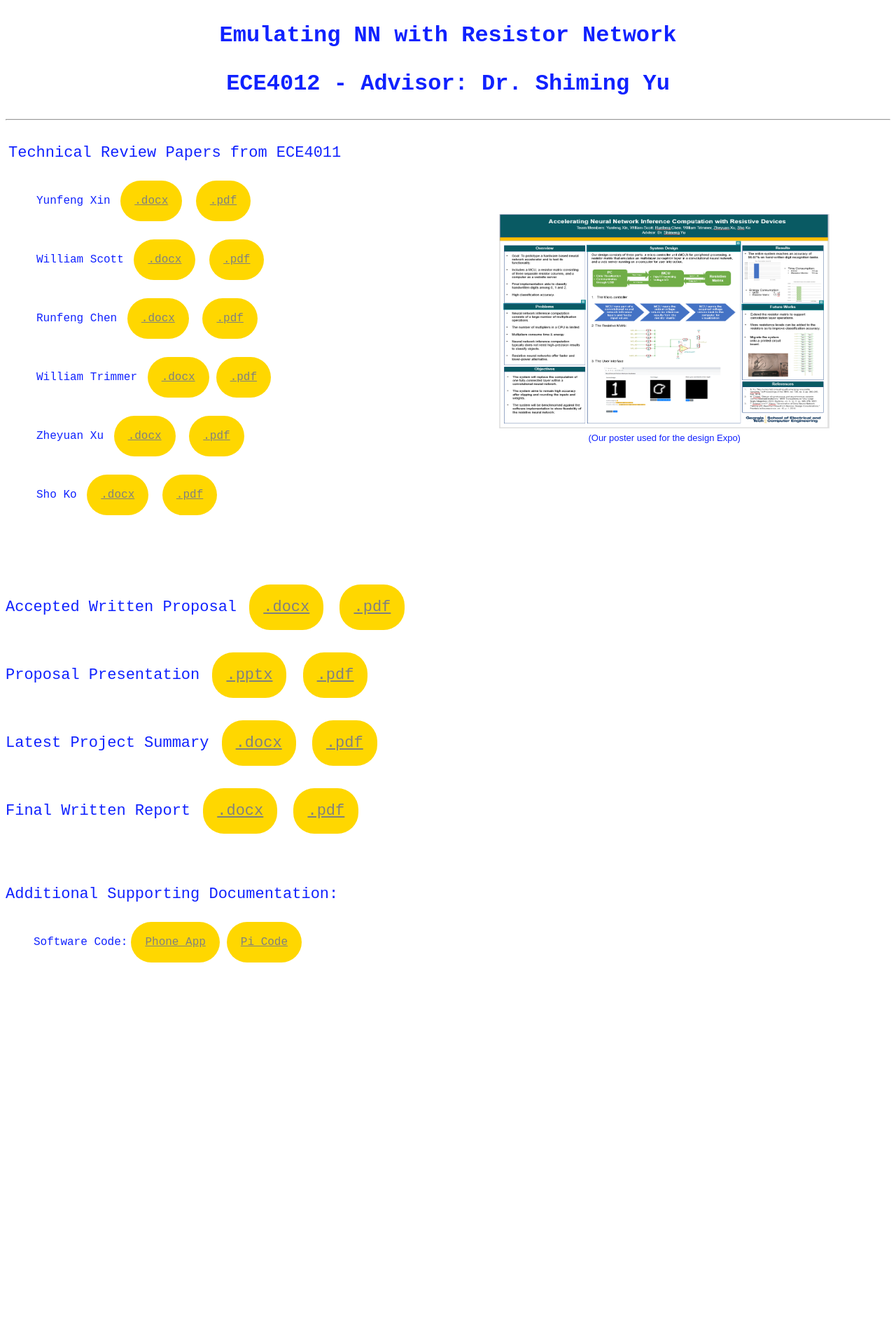
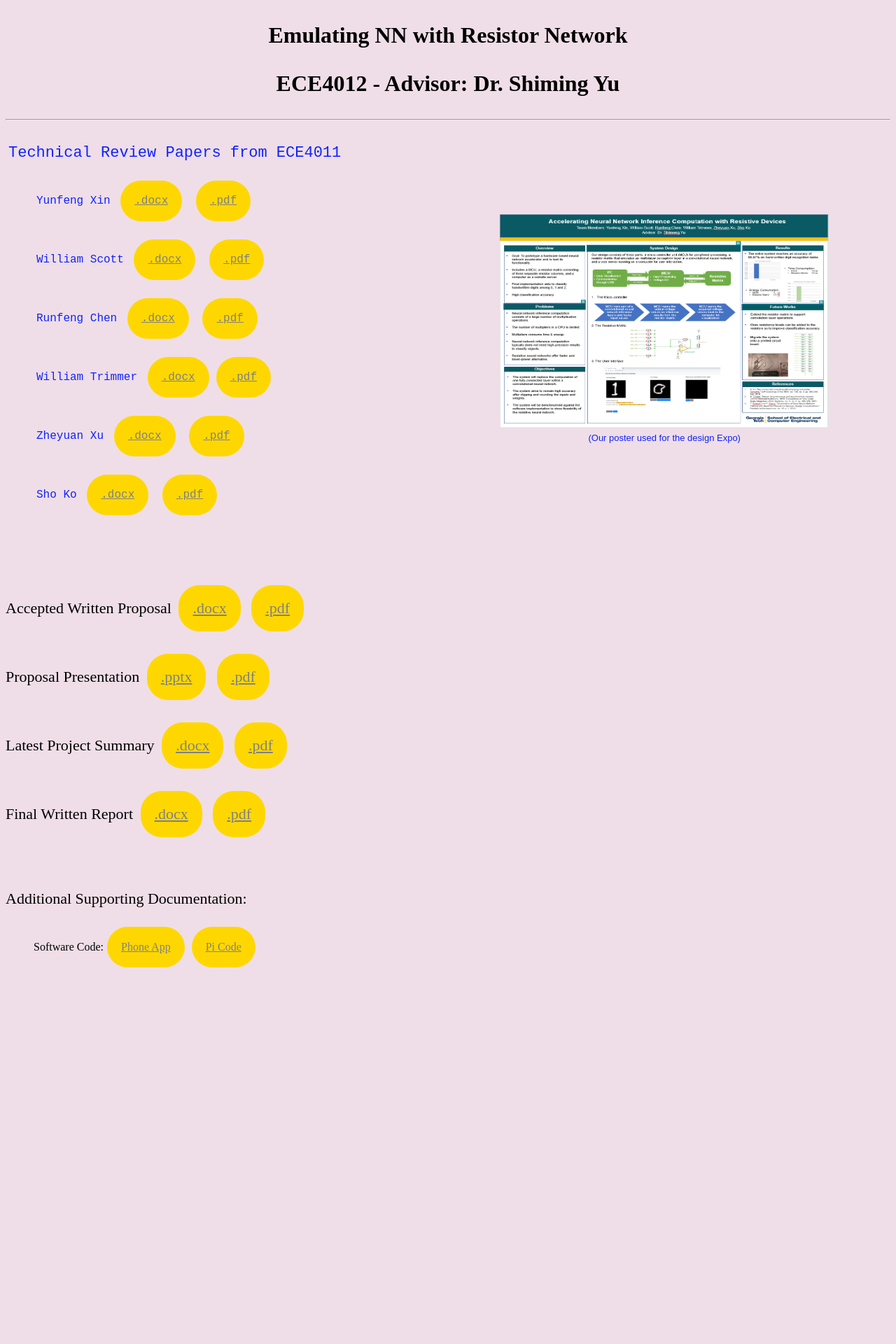
Before and after one commit to ZheyuanXu1124Connect/ZheyuanXu1124Connect.github.io, a PHP site: page / in a window 1280 px wide. Shown: the top 1920 px of the page at 70% size. Before the commit the page ends 1375 px from the top, so only its background shows below. Run offline with PHP 8.4, Linux system fonts and the light colour scheme.

Commit message:
Update styles.css

```diff
--- a/styles.css
+++ b/styles.css
@@ -1,10 +1,10 @@
-body,td,th {
+dbody,td,th {
 	font-family: Courier New, Courier, monospace;
 	color: #1022ff;
 }
 
 body {
-	background-color: #lacec5;
+	background-color: #efdee7;
 }
 
 .style4 {
```
